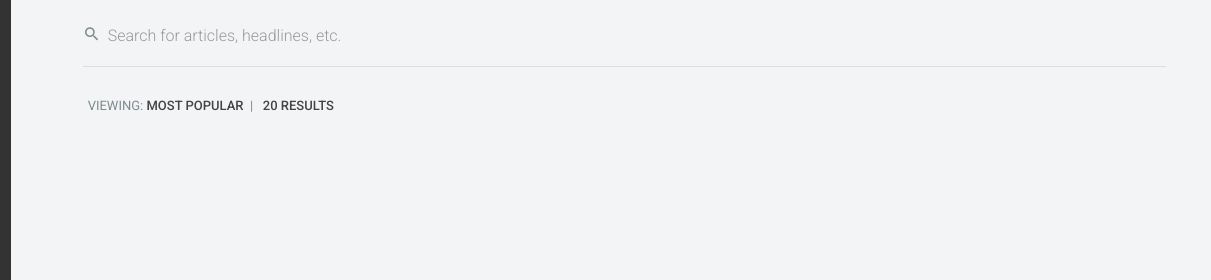
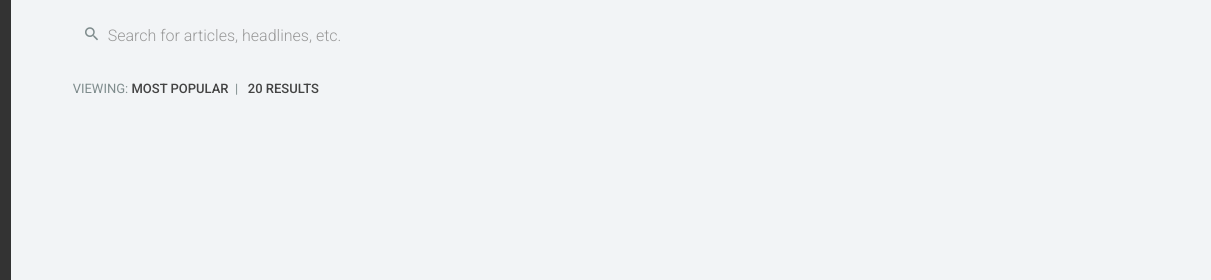
Before and after one commit to narulakeshav/silicon, a website: page index.jade in a window 1280 px wide. Shown: the top 280 px of the page, 69-1280 px from the left. Drawn offline with nearby package versions, Linux system fonts and the light colour scheme; files that its build step writes are made by us from their sources; no server answers.

Commit message:
Moved the news results tab from the form div

```diff
--- a/index.jade
+++ b/index.jade
@@ -41,7 +41,7 @@ html
                         form
                             span.material-icons search
                             input.form-control(id="input", placeholder="Search for articles, headlines, etc.")
-                        hr.line
+                    div.col-md-12
                         p#viewing Viewing:
                             span#view-type Most Popular
                             | &nbsp;&nbsp;|&nbsp;&nbsp;
```
